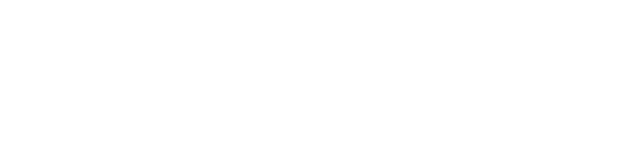
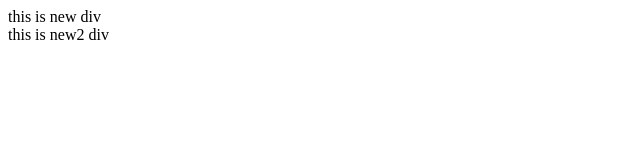
Before and after one commit to alselaweyousef/testproject, a plain HTML site: page new/index.html in a window 1280 px wide. Shown: the whole page, without its empty margins (0-640 px from the left). Drawn offline with Linux system fonts and the light colour scheme.

Commit message:
newindex

```diff
--- a/new/index.html
+++ b/new/index.html
@@ -4,6 +4,7 @@
 	<title>git html</title>
 </head>
 <body>
-
+<div>this is new div</div>
+<div>this is new2 div</div>
 </body>
 </html>
```
